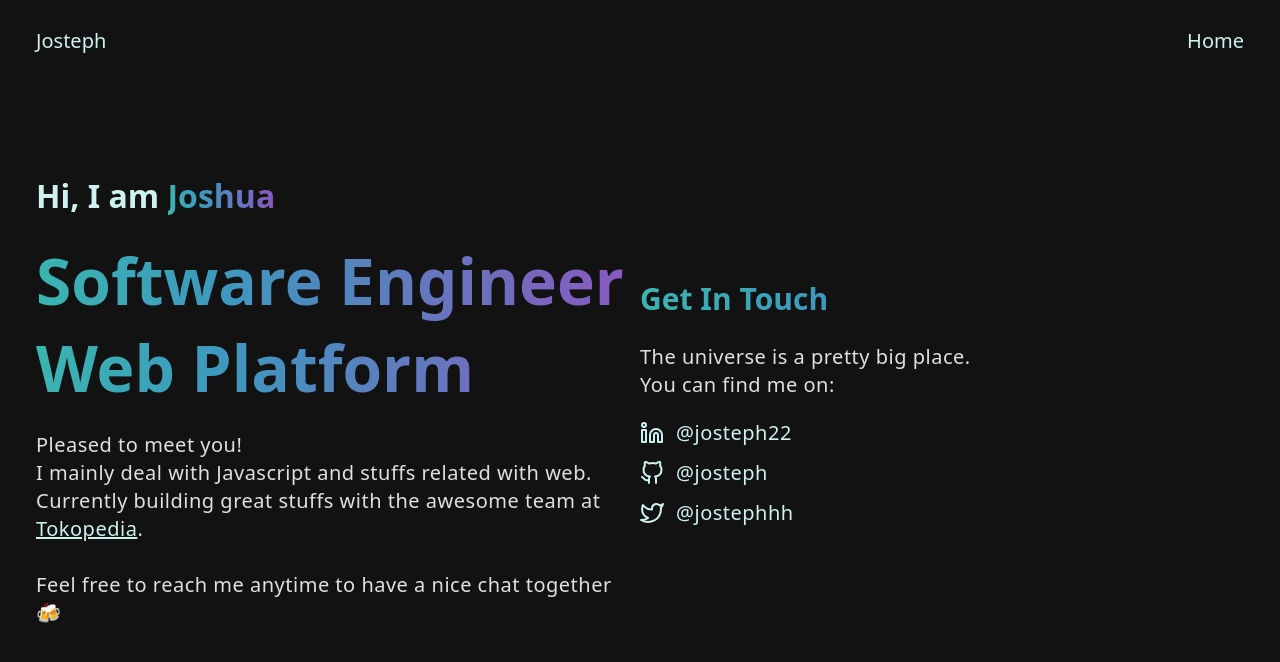
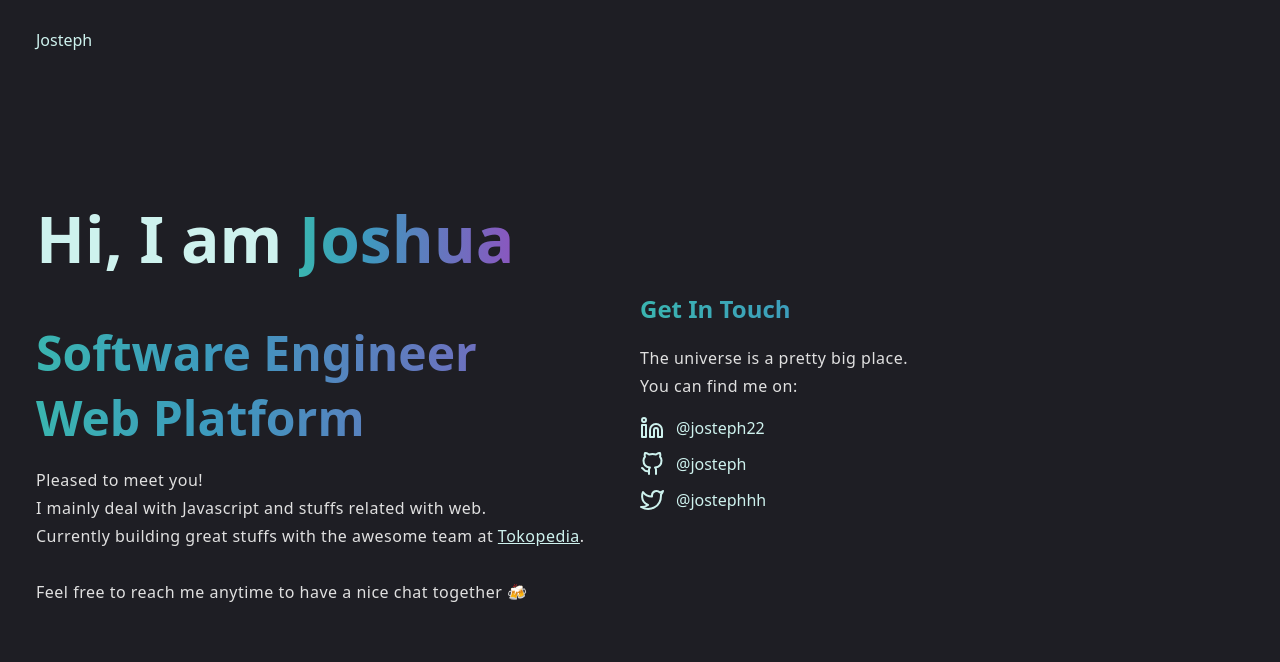
Before and after one commit to josteph/website, a Next.js app: page / in a window 1280 px wide. Shown: the top 662 px of the page. Built offline with nearby package versions, Linux system fonts and the light colour scheme.

Commit message:
feat: add json ld, blog styling

```diff
--- a/components/Header/index.js
+++ b/components/Header/index.js
@@ -7,16 +7,6 @@ const Header = () => {
         <div className="nav-logo">
           <a href="/">Josteph</a>
         </div>
-        <ul className="nav-link">
-          <li className="nav-item">
-            <a href="/">Home</a>
-          </li>
-          {/* <li className="nav-item">
-            <Link href="/blog">
-              <a>Blog</a>
-            </Link>
-          </li> */}
-        </ul>
       </div>
     </header>
   );
--- a/helpers/slugify.js
+++ /dev/null
@@ -1,6 +0,0 @@
-export default function slugify(text) {
-  return text
-    .toLowerCase()
-    .replace(/\W+/g, '-')
-    .replace(/[^\w-]+/g, '');
-}
--- a/pages/_document.tsx
+++ b/pages/_document.tsx
@@ -4,6 +4,12 @@ import Document, { Html, Head, Main, NextScript } from 'next/document';
 
 const APP_NAME = 'Joshua Stephen';
 const APP_DESCRIPTION = 'A web developer passionate about javascript all around the web.';
+
+const websiteLd = {
+  '@context': 'http://schema.org',
+  '@type': 'WebSite',
+  url: 'https://josteph.github.io/',
+};
 
 export default class extends Document {
   static async getInitialProps(context: DocumentContext) {
@@ -52,6 +58,7 @@ export default class extends Document {
         <meta property="og:description" content={APP_DESCRIPTION} />
         <link rel="canonical" href="https://josteph.github.io" />
         <link rel="manifest" href="/manifest.json" />
+        <script type="application/ld+json" dangerouslySetInnerHTML={{ __html: JSON.stringify(websiteLd) }} />
         <Head />
         <body>
           <Main />
--- a/pages/index.tsx
+++ b/pages/index.tsx
@@ -6,14 +6,15 @@ export default function Home() {
   return (
     <main className="main-container">
       <div className={styles.styMainInfo}>
-        <h1>
+        <h3>
           Hi, I am <span className="main-gradient">Joshua</span>
-        </h1>
-        <h3 className="main-gradient">
+        </h3>
+        <br />
+        <h4 className="main-gradient">
           Software Engineer
           <br />
           Web Platform
-        </h3>
+        </h4>
         <p className="text-secondary">
           Pleased to meet you!
           <br />
@@ -27,10 +28,12 @@ export default function Home() {
       </div>
       <div className={`${styles.styMainInfo} ${styles.styContactInfo}`}>
         <h2 className="main-gradient">Get In Touch</h2>
-        <p className="text-secondary">
-          The universe is a pretty big place.
-          <br />
-          You can find me on:
+        <div className="text-secondary">
+          <p>
+            The universe is a pretty big place.
+            <br />
+            You can find me on:
+          </p>
           <ul>
             <li>
               <a href="https://www.linkedin.com/in/josteph22/">
@@ -48,7 +51,7 @@ export default function Home() {
               </a>
             </li>
           </ul>
-        </p>
+        </div>
       </div>
     </main>
   );
--- a/styles/globals.scss
+++ b/styles/globals.scss
@@ -1,14 +1,16 @@
 :root {
-  --body-bg-color: #121212;
+  --body-bg-color: #1e1e24;
   --body-text-color: #cef2ee;
   --body-secondary-text-color: #e0e0e0;
+  --primary-gradient: linear-gradient(to right, #3ab5b0 0%, #3d99be 30%, #8b56bf 100%);
 }
 
 @media (prefer-color-scheme: light) {
   :root {
     --body-bg-color: #cef2ee;
-    --body-text-color: #121212;
+    --body-text-color: #1e1e24;
     --body-secondary-text-color: #616161;
+    --primary-gradient: linear-gradient(to right, #3ab5b0 0%, #3d99be 30%, #8b56bf 100%);
   }
 }
 
@@ -16,15 +18,10 @@ html,
 body {
   padding: 0;
   margin: 0;
-  font-size: 20px;
   color: var(--body-text-color);
   background-color: var(--body-bg-color);
   transition: color 0.25s, background-color 0.25s;
   font-family: system-ui, -apple-system, BlinkMacSystemFont, 'Segoe UI', Roboto, Oxygen, Ubuntu, Cantarell, 'Fira Sans', 'Droid Sans', 'Helvetica Neue', sans-serif;
-
-  @media only screen and (max-width: 767px) {
-    font-size: 16px;
-  }
 }
 
 a {
@@ -67,6 +64,11 @@ a {
 
 .nav-logo {
   padding-left: 12px;
+  margin-right: auto;
+
+  @media only screen and (max-width: 767px) {
+    padding-left: 0;
+  }
 }
 
 .nav-link {
@@ -87,7 +89,7 @@ a {
 }
 
 .main-gradient {
-  background-image: linear-gradient(to right, #3ab5b0 0%, #3d99be 30%, #8b56bf 100%);
+  background-image: var(--primary-gradient);
   text-decoration: none;
   -webkit-background-clip: text;
   background-clip: text;
@@ -97,7 +99,7 @@ a {
 .main-container {
   position: relative;
   padding: 0 36px;
-  height: 100vh;
+  min-height: 100vh;
   display: flex;
   flex-wrap: wrap;
 
@@ -107,7 +109,7 @@ a {
   }
 
   @media only screen and (max-width: 767px) {
-    padding-top: 80px;
+    padding: 80px 24px 0px;
   }
 }
 
@@ -123,7 +125,7 @@ a {
     top: 1.5rem;
     left: 0;
     bottom: 0;
-    background-image: linear-gradient(to right, #3ab5b0 0%, #3d99be 30%, #8b56bf 100%);
+    background-image: var(--primary-gradient);
     transition: width .3s;
   }
 
@@ -133,3 +135,11 @@ a {
     }
   }
 }
+
+hr {
+  width: 80%;
+  background-image: var(--primary-gradient);
+  height: 1px;
+  border: none;
+  margin: 1.5rem auto;
+}
--- a/styles/home.page.module.scss
+++ b/styles/home.page.module.scss
@@ -6,20 +6,19 @@
     width: 100%;
   }
 
-  h1 {
-    font-size: 32px;
-    margin-bottom: 0;
-  }
-
-  h3 {
+  h3, h4 {
     font-weight: 800;
     font-size: 64px;
     margin-top: 1rem;
     margin-bottom: 0;
 
     @media only screen and (max-width: 767px) {
-      font-size: 48px;
+      font-size: 32px;
     }
+  }
+
+  h4 {
+    font-size: 48px;
   }
 
   p {
```
Also changed, not shown: pages/blog/[slug].tsx (+46 -4 lines), styles/blog.page.module.scss (added, +25 -0 lines), 1 other file (tests, documents, lock files or other folders).
